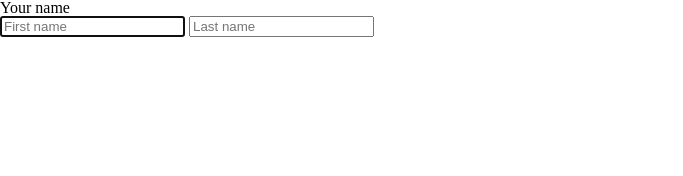
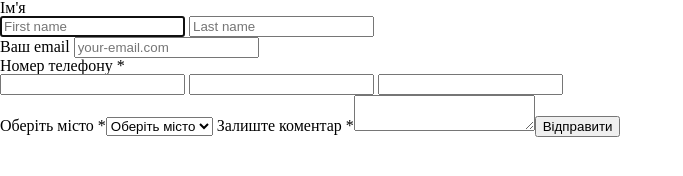
Before and after one commit to DiZi699/HTML-form-regular, a plain HTML site: page index.html in a window 1280 px wide. Shown: the whole page, without its empty margins (0-683 px from the left). Drawn offline with Linux system fonts and the light colour scheme.

Commit message:
Add markup

```diff
--- a/index.html
+++ b/index.html
@@ -10,14 +10,13 @@
     </head>
     <body>
         <main>
-            <form action="№" method="post">
+            <form action="" method="post">
                 <fieldset>
-                    <legend>Your name</legend>
+                    <legend>Ім'я</legend>
                     <label>
                         <input
                             type="text"
                             name="first-name"
-                            required
                             autofocus
                             placeholder="First name"
                             tabindex="1"
@@ -28,10 +27,66 @@
                             type="text"
                             name="last-name"
                             placeholder="Last name"
-                            required
                             tabindex="2"
                     /></label>
                 </fieldset>
+                <label
+                    >Ваш email
+                    <input
+                        type="email"
+                        name="user-email"
+                        placeholder="your-email.com"
+                        tabindex="3"
+                /></label>
+                <fieldset>
+                    <legend>Номер телефону *</legend>
+                    <label
+                        ><input
+                            type="tel"
+                            name="user-number"
+                            required
+                            tabindex="4"
+                    /></label>
+                    <label
+                        ><input
+                            type="tel"
+                            name="user-number"
+                            required
+                            tabindex="5"
+                    /></label>
+                    <label
+                        ><input
+                            type="tel"
+                            name="user-number"
+                            required
+                            tabindex="6"
+                    /></label>
+                </fieldset>
+                <label
+                    >Оберіть місто *<select
+                        name="select-city"
+                        id="select-city"
+                        required
+                        tabindex="7"
+                    >
+                        <option value="" disabled selected>
+                            Оберіть місто
+                        </option>
+                        <option value="Kyiv">Київ</option>
+                        <option value="Odessa">Одеса</option>
+                        <option value="Zaporozhye">Запоріжжя</option>
+                        <option value="Kharkiv">Харків</option>
+                    </select></label
+                >
+
+                <label
+                    >Залиште коментар *<textarea
+                        name="user-comment"
+                        id="user-comment"
+                        required
+                        tabindex="8"
+                    ></textarea></label
+                ><button type="submit">Відправити</button>
             </form>
         </main>
     </body>
```
